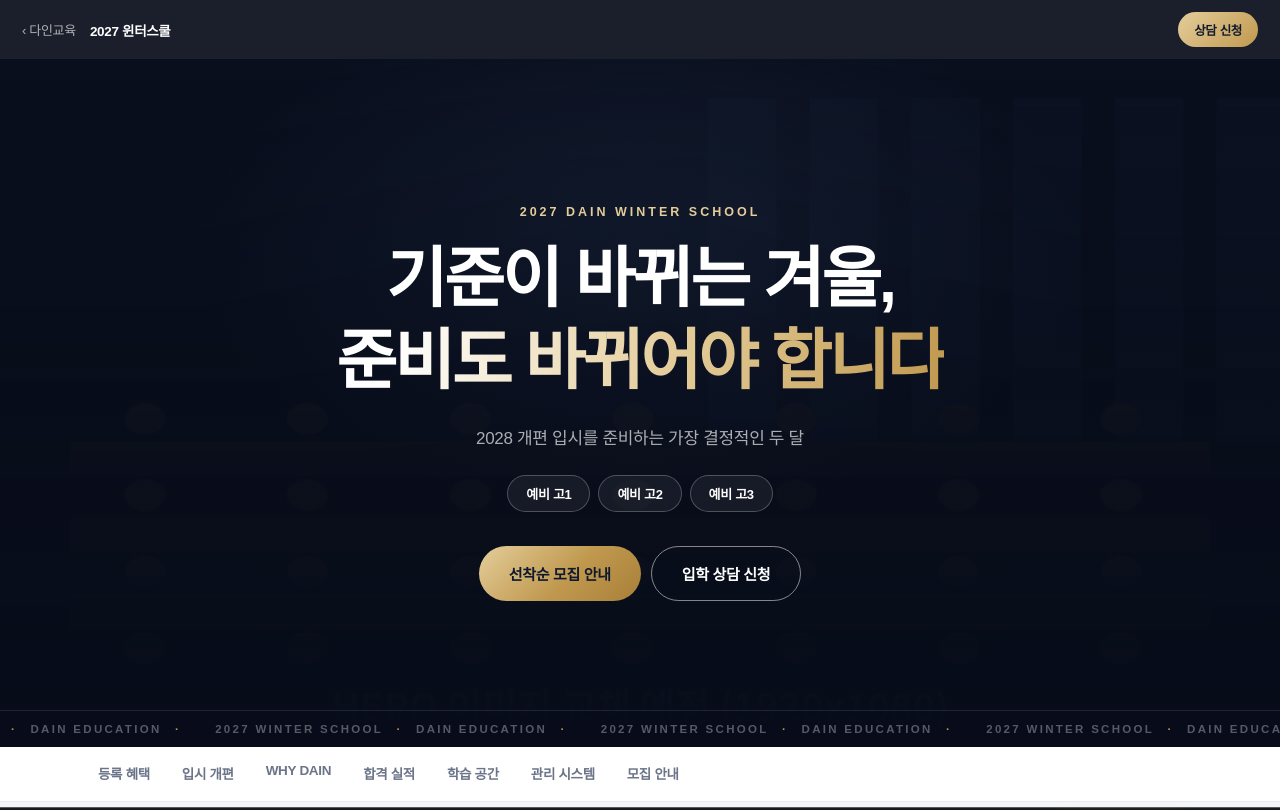
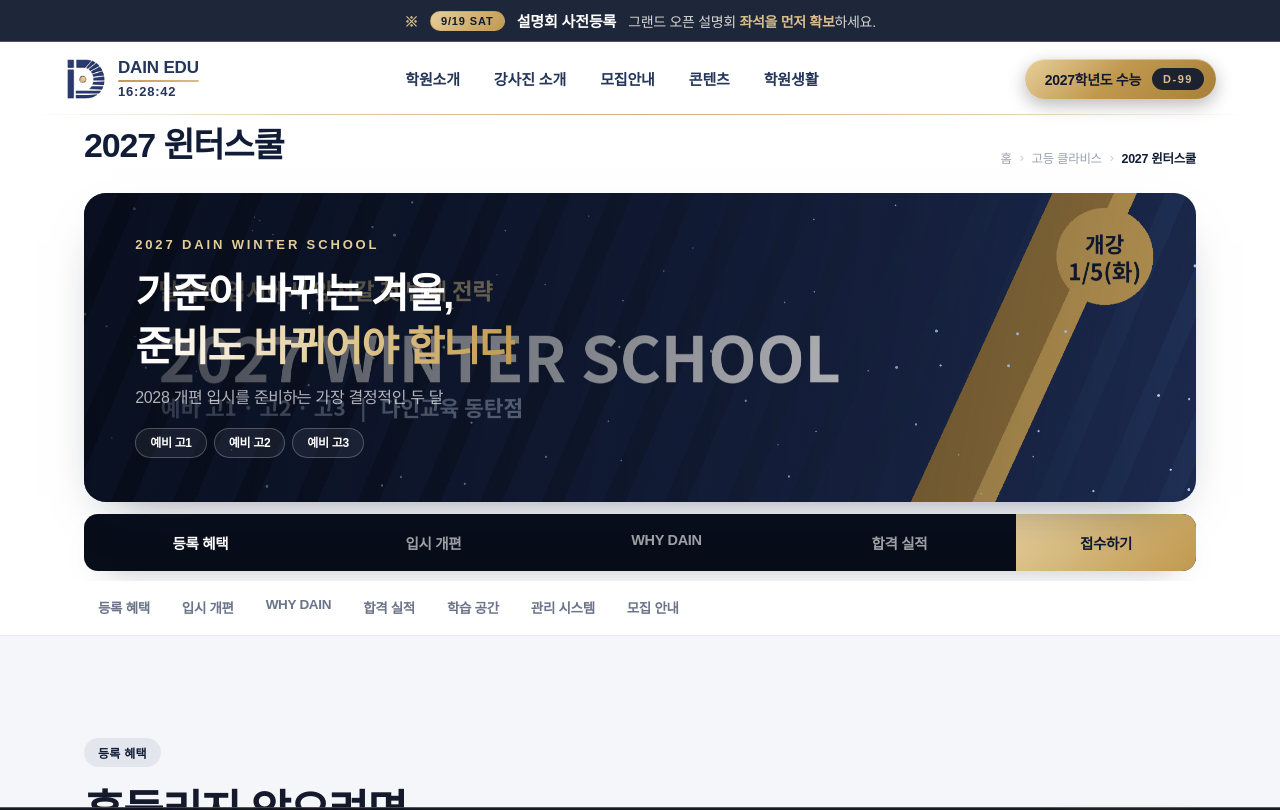
Before and after one commit to jungmin-lee-1122/dainedu, a Next.js app: page /winter in a window 1280 px wide. Shown: the top 810 px of the page. Built offline with nearby package versions, Linux system fonts and the light colour scheme; a web font is replaced by a local one.

Commit message:
윈터 페이지 상단 카테고리바 생성

```diff
--- a/app/globals.css
+++ b/app/globals.css
@@ -1150,41 +1150,12 @@
 .wt-btn-primary:hover{transform:translateY(-2px);box-shadow:0 14px 30px -14px rgba(192,153,79,.8)}
 .wt-btn-ghost{border:1px solid rgba(255,255,255,.5);color:#fff}
 .wt-btn-ghost:hover{background:rgba(255,255,255,.12)}
-.wt-top{position:sticky;top:0;z-index:80;display:flex;align-items:center;gap:14px;
-  padding:12px 22px;background:rgba(8,13,26,.92);backdrop-filter:blur(8px)}
-.wt-top-back{font-size:13px;color:rgba(255,255,255,.65);text-decoration:none}
-.wt-top-back:hover{color:#fff}
-.wt-top-title{font-size:13.5px;font-weight:800;color:#fff}
-.wt-top-cta{margin-left:auto;padding:8px 16px;border-radius:999px;font-size:12.5px;font-weight:800;
-  text-decoration:none;background:linear-gradient(135deg,#E4CD9A,var(--w-gold));color:#101A2E}
-.wt-hero{position:relative;min-height:clamp(560px,86vh,860px);display:flex;align-items:center;
-  background:var(--w-deep);overflow:hidden}
-.wt-hero-bg{position:absolute;inset:0;width:100%;height:100%;object-fit:cover;opacity:.42;
-  animation:wtZoom 20s ease-out forwards}
-@keyframes wtZoom{from{transform:scale(1.12)}to{transform:scale(1)}}
-.wt-hero::after{content:"";position:absolute;inset:0;
-  background:linear-gradient(180deg,rgba(8,13,26,.6),rgba(8,13,26,.86) 60%,var(--w-deep))}
-.wt-hero-glow{position:absolute;left:50%;top:-10%;width:min(900px,90vw);height:520px;transform:translateX(-50%);
-  background:radial-gradient(ellipse at center,rgba(127,180,255,.22),transparent 70%);pointer-events:none}
-.wt-hero-in{position:relative;z-index:3;max-width:1160px;margin:0 auto;padding:70px 24px;width:100%;text-align:center}
-.wt-hero-eyebrow{margin:0 0 20px;font-size:12.5px;font-weight:800;letter-spacing:.24em;color:var(--w-gold-l);
-  animation:wtIn .9s ease both}
-.wt-hero-title{margin:0 0 22px;font-size:clamp(30px,5.4vw,66px);font-weight:900;line-height:1.24;color:#fff;
-  letter-spacing:-.045em;animation:wtIn 1s .1s ease both}
-.wt-hero-title em{font-style:normal;background:linear-gradient(100deg,#fff 10%,var(--w-gold-l) 55%,var(--w-gold));
-  -webkit-background-clip:text;background-clip:text;color:transparent}
-.wt-hero-sub{margin:0 0 26px;font-size:clamp(14px,1.5vw,17px);color:rgba(255,255,255,.66);animation:wtIn 1s .2s ease both}
-.wt-hero-chips{display:flex;gap:8px;justify-content:center;flex-wrap:wrap;margin-bottom:34px;animation:wtIn 1s .3s ease both}
+
 .wt-chip{padding:8px 18px;border-radius:999px;border:1px solid rgba(255,255,255,.24);
   background:rgba(255,255,255,.06);color:#fff;font-size:13px;font-weight:700}
-.wt-hero-btns{display:flex;gap:10px;justify-content:center;flex-wrap:wrap;animation:wtIn 1s .4s ease both}
+
 @keyframes wtIn{from{opacity:0;transform:translateY(20px)}to{opacity:1;transform:none}}
-.wt-hero-marquee{position:absolute;left:0;right:0;bottom:0;z-index:3;overflow:hidden;
-  padding:12px 0;border-top:1px solid rgba(255,255,255,.1);background:rgba(8,13,26,.5)}
-.wt-marquee-row{display:flex;gap:26px;white-space:nowrap;animation:wtMarquee 26s linear infinite}
-.wt-marquee-row span{font-size:11.5px;font-weight:700;letter-spacing:.2em;color:rgba(255,255,255,.32)}
-.wt-marquee-row i{font-style:normal;color:var(--w-gold);margin:0 8px}
-@keyframes wtMarquee{from{transform:translateX(0)}to{transform:translateX(-50%)}}
+
 .wt-snav{position:sticky;top:0;z-index:70;background:rgba(255,255,255,.94);backdrop-filter:blur(8px);
   border-bottom:1px solid #E8EBF1;transition:box-shadow .25s ease}
 .wt-snav.is-stuck{box-shadow:0 8px 24px -18px rgba(16,25,46,.6)}
@@ -1377,9 +1348,8 @@
 @media(max-width:760px){
   .wt{padding-bottom:80px}
   .wt-wrap{padding:0 18px}
-  .wt-hero-in{padding:56px 18px}
-  .wt-hero-btns{flex-direction:column;align-items:stretch}
-  .wt-hero-btns .wt-btn{width:100%}
+
+
   .wt-stats{grid-template-columns:1fr 1fr}
   .wt-story{flex:0 0 100%}
   .wt-ctabs{grid-template-columns:1fr 1fr}
@@ -1436,3 +1406,56 @@
 @media(min-width:1001px){
   .dn-mmenu{display:none}
 }
+
+/* ═══════ 27-b) 윈터 상단: 타이틀 · 키비주얼 배너 · 세부 탭 ═══════ */
+.wt .dn-nav{background:rgba(255,255,255,.96) !important}
+.wt-head{padding:118px 0 26px;background:#fff}
+.wt-head-in{display:flex;align-items:flex-end;justify-content:space-between;gap:20px;flex-wrap:wrap}
+.wt-head-title{margin:0;font-size:clamp(24px,2.8vw,34px);font-weight:900;color:var(--w-navy);letter-spacing:-.035em}
+.wt-crumb{display:flex;align-items:center;gap:8px;font-size:12.5px;color:#9AA1B0}
+.wt-crumb a{color:#9AA1B0;text-decoration:none}
+.wt-crumb a:hover{color:var(--w-navy)}
+.wt-crumb i{font-style:normal;color:#C7CCD6}
+.wt-crumb span{color:var(--w-navy);font-weight:700}
+
+.wt-kv{padding:0 0 10px;background:#fff}
+.wt-kv-box{position:relative;border-radius:22px;overflow:hidden;line-height:0;
+  box-shadow:0 22px 50px -28px rgba(16,25,46,.55)}
+.wt-kv-img{width:100%;height:auto;display:block;aspect-ratio:2040/566;object-fit:cover;
+  animation:wtKv 18s ease-out forwards}
+@keyframes wtKv{from{transform:scale(1.06)}to{transform:scale(1)}}
+.wt-kv-box::after{content:"";position:absolute;inset:0;
+  background:linear-gradient(100deg,rgba(8,13,26,.82) 0%,rgba(8,13,26,.5) 46%,rgba(8,13,26,.08) 100%)}
+.wt-kv-in{position:absolute;left:clamp(24px,4vw,64px);top:50%;transform:translateY(-50%);z-index:2;
+  line-height:1.4;max-width:min(620px,60%)}
+.wt-kv-eyebrow{margin:0 0 14px;font-size:clamp(11px,1.1vw,13px);font-weight:800;letter-spacing:.22em;
+  color:var(--w-gold-l);animation:wtIn .8s ease both}
+.wt-kv-title{margin:0 0 14px;font-size:clamp(20px,3.2vw,42px);font-weight:900;line-height:1.28;color:#fff;
+  letter-spacing:-.04em;animation:wtIn .9s .1s ease both}
+.wt-kv-title em{font-style:normal;background:linear-gradient(100deg,#fff 5%,var(--w-gold-l) 50%,var(--w-gold));
+  -webkit-background-clip:text;background-clip:text;color:transparent}
+.wt-kv-sub{margin:0 0 18px;font-size:clamp(12px,1.3vw,16px);color:rgba(255,255,255,.68);animation:wtIn .9s .2s ease both}
+.wt-kv-chips{display:flex;gap:7px;flex-wrap:wrap;animation:wtIn .9s .3s ease both}
+.wt-kv-chips .wt-chip{padding:6px 14px;font-size:12px}
+
+.wt-kvnav{display:flex;align-items:stretch;margin-top:12px;border-radius:14px;overflow:hidden;
+  background:var(--w-deep);box-shadow:0 14px 32px -22px rgba(16,25,46,.6)}
+.wt-kvnav a{flex:1 1 0;padding:18px 10px;text-align:center;font-size:14.5px;font-weight:700;
+  color:rgba(255,255,255,.62);text-decoration:none;transition:color .2s ease,background .2s ease}
+.wt-kvnav a:hover{color:#fff;background:rgba(255,255,255,.06)}
+.wt-kvnav a:first-child{color:#fff;font-weight:800}
+.wt-kvnav-cta{flex:0 0 auto !important;min-width:180px;
+  background:linear-gradient(135deg,#E4CD9A,var(--w-gold)) !important;color:#101A2E !important;font-weight:800 !important}
+.wt-kvnav-cta:hover{filter:brightness(1.05)}
+
+@media(max-width:900px){
+  .wt-head{padding:22px 0 18px}
+  .wt-head-in{align-items:flex-start;flex-direction:column;gap:10px}
+  .wt-kv-box{border-radius:16px}
+  .wt-kv-img{aspect-ratio:1080/700}
+  .wt-kv-box::after{background:linear-gradient(180deg,rgba(8,13,26,.5),rgba(8,13,26,.88))}
+  .wt-kv-in{left:20px;right:20px;top:auto;bottom:22px;transform:none;max-width:none}
+  .wt-kvnav{flex-wrap:wrap;border-radius:12px}
+  .wt-kvnav a{flex:1 1 40%;padding:14px 8px;font-size:13px}
+  .wt-kvnav-cta{flex:1 1 100% !important;min-width:0}
+}
--- a/app/winter/page.tsx
+++ b/app/winter/page.tsx
@@ -33,40 +33,113 @@
 export default function WinterPage() {
   return (
     <main className="wt">
-      {/* ══ 상단 바 ══ */}
-      <div className="wt-top">
-        <a className="wt-top-back" href="/">‹ 다인교육</a>
-        <span className="wt-top-title">2027 윈터스쿨</span>
-        <a className="wt-top-cta" href={CONSULT}>상담 신청</a>
+      {/* ══ 사이트 공통 헤더 ══ */}
+      <a className="dn-topbar" href="https://dain-edu.higgsfield.app/seminar" aria-label="설명회 사전등록 안내">
+        <span className="dn-topbar-mark">※</span>
+        <span className="dn-entry-badge">9/19 SAT</span>
+        <h3 className="dn-topbar-title">설명회 사전등록</h3>
+        <span className="dn-topbar-desc">
+          그랜드 오픈 설명회 <b>좌석을 먼저 확보</b>하세요.
+        </span>
+      </a>
+      <nav className="dn-nav" aria-label="주 메뉴">
+        <a className="dn-nav-brand" href="/">
+          <img src="/dain-icon.png" alt="다인교육" className="dn-nav-icon" />
+          <span className="dn-nav-brandtext">
+            <b className="dn-nav-name">DAIN EDU</b>
+            <span className="dn-nav-line" />
+            <span className="dn-nav-clock js-clock">00:00:00</span>
+          </span>
+        </a>
+        <ul className="dn-gnb">
+          <li className="dn-gnb-item">
+            <a href="/#about">학원소개</a>
+            <div className="dn-gnb-sub">
+              <a href="/#about">인사말</a>
+              <a href="/#about">시설 안내</a>
+              <a href="/#about">오시는 길</a>
+              <a href="/#system">운영시스템</a>
+            </div>
+          </li>
+          <li className="dn-gnb-item">
+            <a href="/clavis#teachers">강사진 소개</a>
+            <div className="dn-gnb-sub">
+              <a href="/clavis#teachers">국어</a>
+              <a href="/clavis#teachers">수학</a>
+              <a href="/clavis#teachers">영어</a>
+              <a href="/clavis#teachers">탐구</a>
+            </div>
+          </li>
+          <li className="dn-gnb-item">
+            <a href="/clavis">모집안내</a>
+            <div className="dn-gnb-sub">
+              <a href="/clavis">고등 클라비스</a>
+              <a href="/aurum">N수 아우룸</a>
+              <a href="/winter">2027 윈터스쿨</a>
+            </div>
+          </li>
+          <li className="dn-gnb-item">
+            <a href="/#contents">콘텐츠</a>
+            <div className="dn-gnb-sub">
+              <a href="/#contents">영단어 데일리 테스트</a>
+              <a href="/#contents">빈칸·순서·삽입 데일리 훈련</a>
+              <a href="/#contents">학과 적성 찾기</a>
+            </div>
+          </li>
+          <li className="dn-gnb-item">
+            <a href="/#life">학원생활</a>
+            <div className="dn-gnb-sub">
+              <a href="/#life">하루 일과</a>
+              <a href="/#life">급식·편의</a>
+              <a href="/consult">상담 문의</a>
+            </div>
+          </li>
+        </ul>
+        <span className="dn-navcta dn-dday" aria-label="수능 디데이">
+          <span className="cta-label" id="dnDdayCap">수능</span>
+          <span className="cta-badge" id="dnDdayNum">D-…</span>
+        </span>
+      </nav>
+
+      {/* ══ 페이지 타이틀 · 경로 ══ */}
+      <div className="wt-head" id="top">
+        <div className="wt-wrap wt-head-in">
+          <h1 className="wt-head-title">2027 윈터스쿨</h1>
+          <nav className="wt-crumb" aria-label="현재 위치">
+            <a href="/">홈</a>
+            <i aria-hidden="true">›</i>
+            <a href="/clavis">고등 클라비스</a>
+            <i aria-hidden="true">›</i>
+            <span>2027 윈터스쿨</span>
+          </nav>
+        </div>
       </div>
 
-      {/* ══ 1) 히어로 ══ */}
-      <section className="wt-hero" id="top">
-        <img className="wt-hero-bg" src="/winter/hero.png" alt="" aria-hidden="true" />
-        <span className="wt-hero-glow" aria-hidden="true" />
-        <div className="wt-hero-in">
-          <p className="wt-hero-eyebrow">{hero.eyebrow}</p>
-          <h1 className="wt-hero-title">
-            {hero.title[0]}
-            <br />
+      {/* ══ 1) 키비주얼 배너 + 세부 탭 ══ */}
+      <section className="wt-kv">
+        <div className="wt-wrap">
+          <div className="wt-kv-box">
+            <img className="wt-kv-img" src="/winter/kv.png" alt="2027 다인교육 윈터스쿨" />
+            <div className="wt-kv-in">
+              <p className="wt-kv-eyebrow">{hero.eyebrow}</p>
+              <p className="wt-kv-title">
+                {hero.title[0]}<br />
                 <em>{hero.title[1]}</em>
-          </h1>
-          <p className="wt-hero-sub">{hero.sub}</p>
-          <div className="wt-hero-chips">
+              </p>
+              <p className="wt-kv-sub">{hero.sub}</p>
+              <div className="wt-kv-chips">
                 {hero.chips.map((c) => (
                   <span className="wt-chip" key={c}>{c}</span>
                 ))}
               </div>
-          <div className="wt-hero-btns">
-            <a className="wt-btn wt-btn-primary" href="#admission">선착순 모집 안내</a>
-            <a className="wt-btn wt-btn-ghost" href={CONSULT}>입학 상담 신청</a>
             </div>
           </div>
-        <div className="wt-hero-marquee" aria-hidden="true">
-          <div className="wt-marquee-row">
-            {Array.from({ length: 8 }).map((_, i) => (
-              <span key={i}>2027 WINTER SCHOOL <i>·</i> DAIN EDUCATION <i>·</i></span>
+
+          <div className="wt-kvnav">
+            {sectionNav.slice(0, 4).map((s) => (
+              <a href={s.href} key={s.href}>{s.label}</a>
             ))}
+            <a className="wt-kvnav-cta" href={CONSULT}>접수하기</a>
           </div>
         </div>
       </section>
--- a/app/winter/winterScript.ts
+++ b/app/winter/winterScript.ts
@@ -1,6 +1,29 @@
 // 2027 윈터스쿨 페이지 스크립트
-export const winterScript = String.raw`
+import { mobileMenuScript } from "../mobileMenu";
+export const winterScript = `
 (function(){
+
+/* ── 시계 · D-day ── */
+(function(){
+  var els=document.querySelectorAll(".js-clock");
+  if(els.length){
+    var p=function(x){return (x<10?"0":"")+x;};
+    var tick=function(){
+      var d=new Date(), t=p(d.getHours())+":"+p(d.getMinutes())+":"+p(d.getSeconds());
+      for(var i=0;i<els.length;i++) els[i].textContent=t;
+    };
+    tick(); setInterval(tick,1000);
+  }
+  var num=document.getElementById("dnDdayNum");
+  if(num){
+    var cap=document.getElementById("dnDdayCap");
+    var S=new Date(2026,10,19); S.setHours(0,0,0,0);
+    var now=new Date(); now.setHours(0,0,0,0);
+    var d=Math.round((S-now)/86400000);
+    num.textContent = d>0 ? ("D-"+d) : (d===0?"D-DAY":("D+"+(-d)));
+    if(cap) cap.textContent=(S.getFullYear()+1)+"학년도 수능";
+  }
+})();
 
 /* ── 스크롤 등장 ── */
 (function(){
@@ -47,7 +70,7 @@
 /* ── 섹션 내비 고정 + 현재 위치 표시 ── */
 (function(){
   var nav=document.getElementById("wtSnav"); if(!nav) return;
-  var hero=document.querySelector(".wt-hero");
+  var hero=document.querySelector(".wt-kv");
   var links=nav.querySelectorAll("a");
   function onScroll(){
     var y=window.scrollY||0;
@@ -154,10 +177,10 @@
   }
 })();
 
-/* ── 하단 고정 CTA (히어로 지나면 등장) ── */
+/* ── 하단 고정 CTA (배너 지나면 등장) ── */
 (function(){
   var bar=document.getElementById("wtFixed"); if(!bar) return;
-  var hero=document.querySelector(".wt-hero");
+  var hero=document.querySelector(".wt-kv");
   function onScroll(){
     var y=window.scrollY||0;
     var h=hero?hero.offsetHeight*0.7:300;
@@ -168,4 +191,5 @@
 })();
 
 })();
+${mobileMenuScript}
 `;
```
Also changed, not shown: public/winter/kv.png (added). Lines whose indentation alone changed are shown as unchanged.
